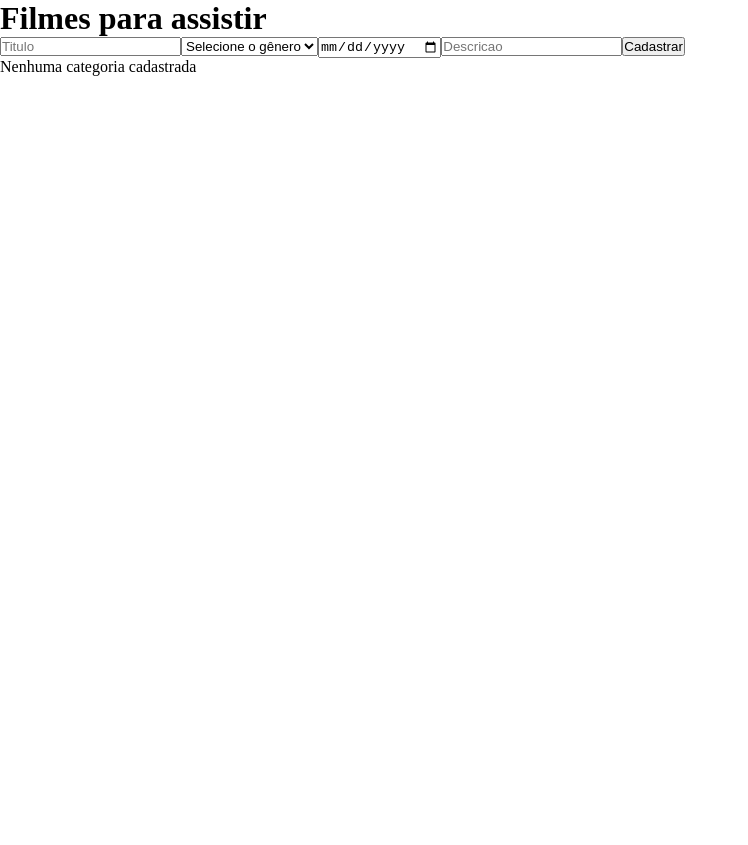
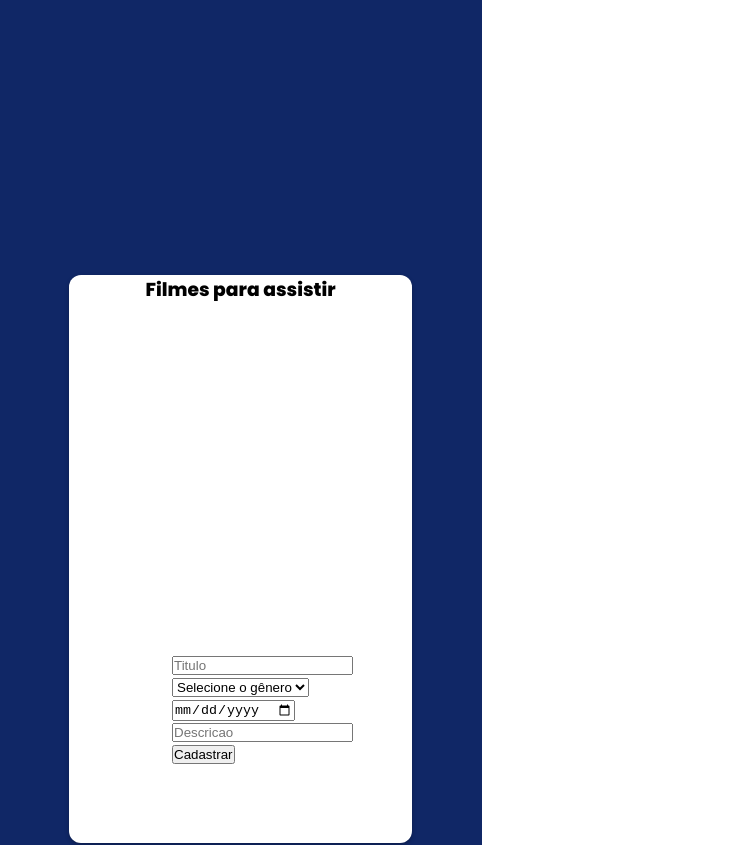
Before and after one commit to Adriana-Guedes/chekpoint1, a React (Vite) app: page / in a window 1280 px wide. Shown: the top 845 px of the page, without its empty margins (0-748 px from the left). Before the commit the page ends 800 px from the top, so only its background shows below. Built offline with nearby package versions, Linux system fonts and the light colour scheme.

Commit message:
um pouco do css

```diff
--- a/src/App.jsx
+++ b/src/App.jsx
@@ -1,5 +1,5 @@
 import { useState } from "react";
-
+import styles from "./style.module.css"
 
 function App() {
 
@@ -90,11 +90,15 @@ function App() {
 
   return (
 
-    <div className="App">
-      <h1> Filmes para assistir </h1>
+    <div className={styles.app}>
+      <container className={styles.container}>
+
+      <div className={styles.form}>
+
+        <h3 className={styles.title}> Filmes para assistir </h3>
 
 
-      <form onSubmit={id ? editar : adicionar}>
+        <form className={styles.formulario} onSubmit={id ? editar : adicionar}>
           <input
             required
             value={titulo}
@@ -121,23 +125,22 @@ function App() {
           <input type="submit" value={id ? "Salvar" : "Cadastrar"} />
 
         </form>
+      </div>
+      </container>
 
         {/*retorno de dados salvos*/}
         {listaCategoria.length > 0 ?
           (
-          <ul>
+            <ul className={styles.card}>
               {listaCategoria.map((item) =>
               (
-
                 <li key={item.id} >
                   <p >{item.titulo} </p>
                   <p >{item.data} </p>
                   <p >{item.categoria} </p>
                   <p >{item.descricao} </p>
-
                   <button onClick={() => apagar(item.id)}>Apagar </button>
                   <button onClick={() => preencher(item)}>Editar </button>
-
                 </li>
               ))}
             </ul>
@@ -145,14 +148,9 @@ function App() {
             <p >Nenhuma categoria cadastrada</p>
           )}
 
-
     </div>
-
-
-
 
   )
 }
 
-
 export default App;
--- /dev/null
+++ b/src/style.module.css
@@ -0,0 +1,88 @@
+@import url('https://fonts.googleapis.com/css2?family=Poppins:wght@100;300;400;800&family=Ubuntu:wght@300;400;500&display=swap');
+
+.app {
+    font-family: 'Poppins', sans-serif;
+
+}
+
+.container {
+    position: absolute;
+    width: 482px;
+    height: 1117px;
+    left: 0px;
+    top: 0px;
+
+    background: #102766;
+}
+
+.form {
+    position: absolute;
+    width: 343px;
+    height: 568px;
+    left: 69px;
+    top: 275px;
+
+    background: #FFFFFF;
+    box-shadow: 0px 2px 4px rgba(0, 0, 0, 0.25);
+    border-radius: 12px;
+}
+
+.card {
+
+
+    flex-direction: row;
+
+    position: absolute;
+    width: 1151px;
+    height: 110px;
+    left: 529px;
+    top: 129px;
+list-style: none;    background: #FFFFFF;
+    border: 1px solid #C7C4C4;
+    box-shadow: 0px 2px 4px rgba(0, 0, 0, 0.25);
+    border-radius: 12px;
+}
+
+.title{
+    display: flex;
+    justify-content: center;
+
+
+}
+
+.head {
+
+   /*  position: absolute;
+    width: 141px;
+    height: 24px;
+    left: 170px;
+    top: 321px; */
+
+   /*  font-family: 'Poppins';
+    font-style: normal;
+    font-weight: 600;
+    font-size: 16px;
+    line-height: 24px;
+
+
+
+    color: #343434; */
+}
+
+.formulario {
+    position: absolute;
+    width: 41px;
+    height: 23px;
+    left: 103px;
+    top: 379px;
+
+    font-family: 'Poppins';
+    font-style: normal;
+    font-weight: 400;
+    font-size: 15px;
+    line-height: 22px;
+    /* identical to box height */
+
+
+    color: #545454;
+}
```
Lines whose indentation alone changed are shown as unchanged.
